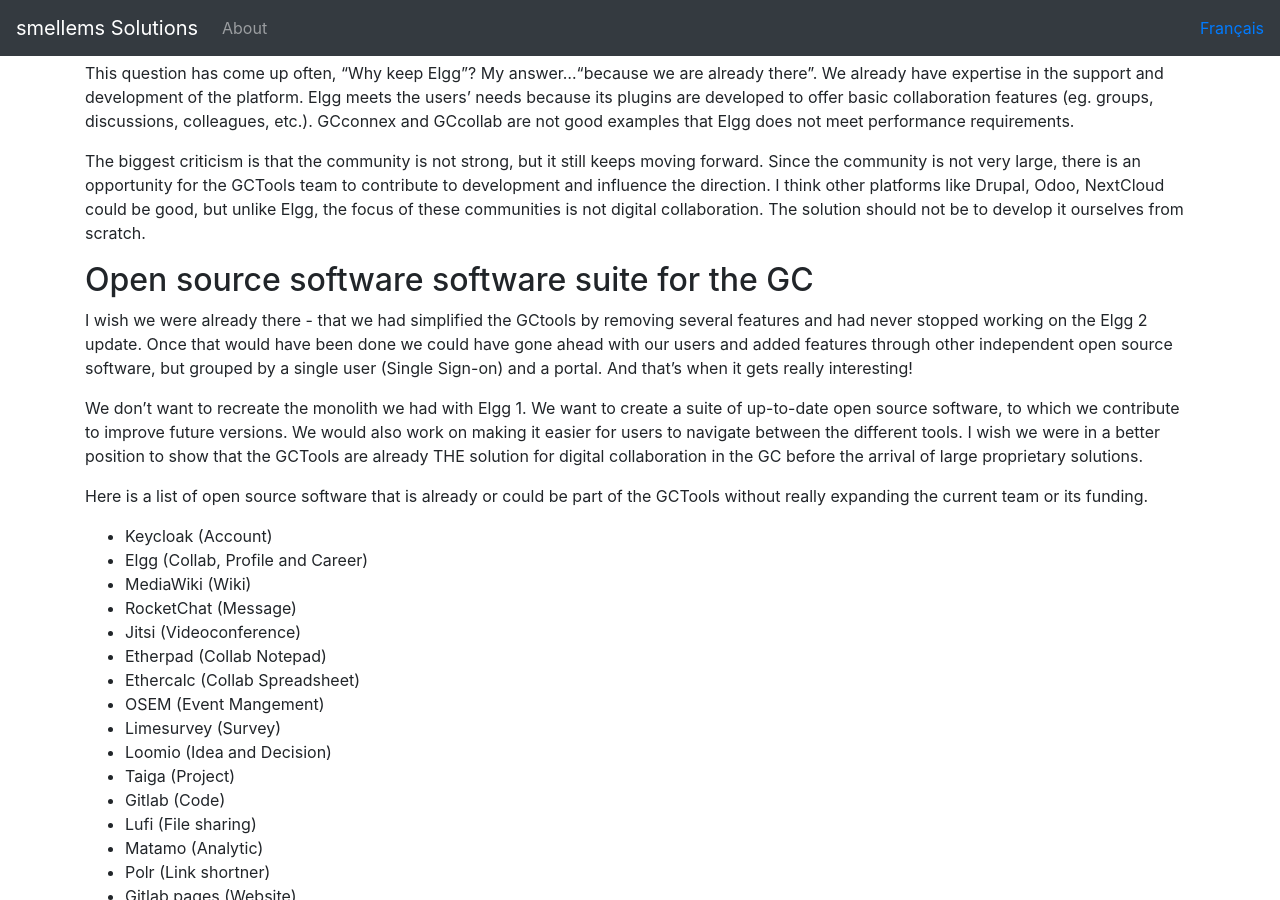
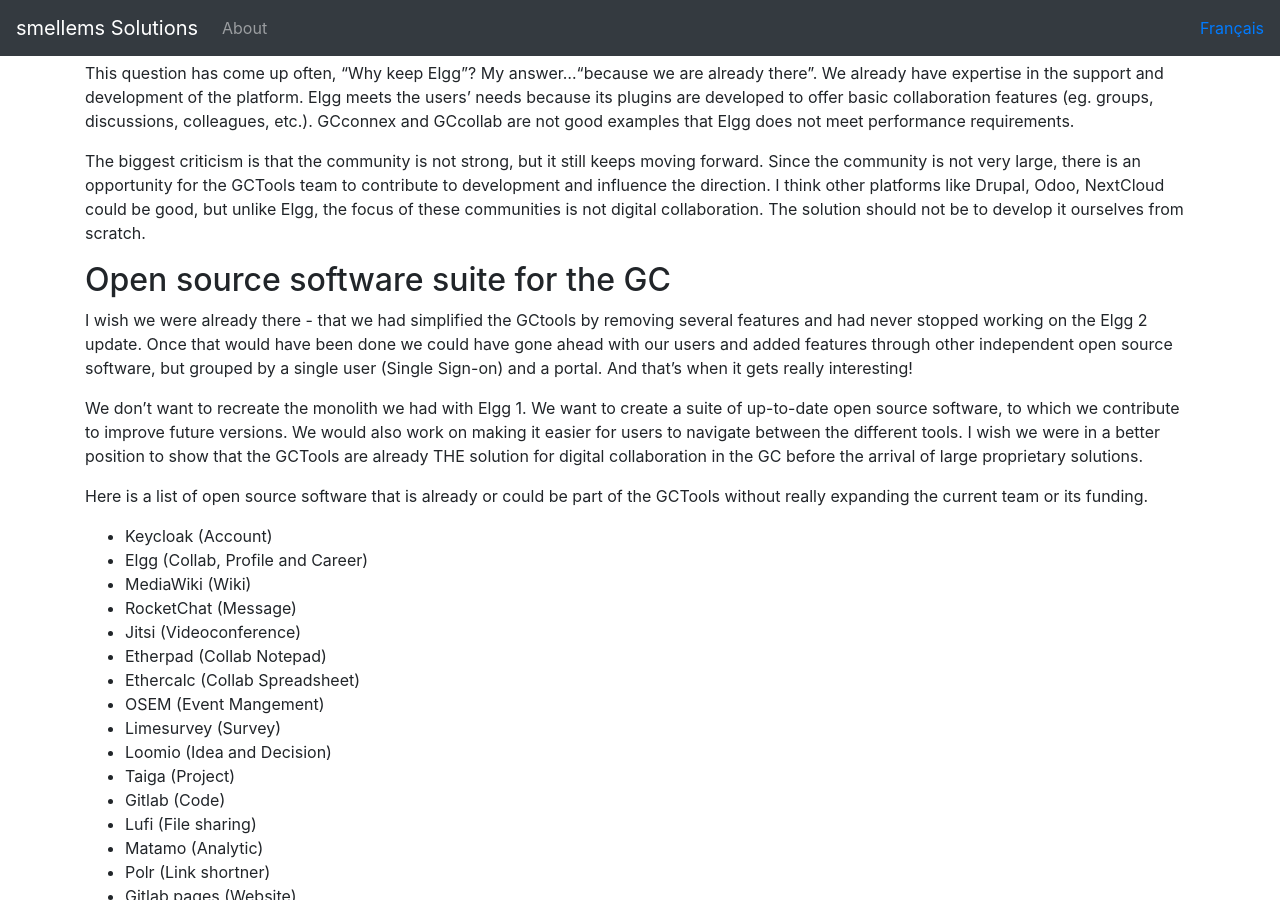
Before and after one commit to smellems/smellems.github.io, a Jekyll site: the page built from _posts/2019-02-07-The-gctools.markdown, in a window 1280 px wide and 900 px high, scrolled down 2265 px. Built offline with Jekyll 4.4.1, drawn with Linux system fonts in a browser that asks for light colours; nearby versions of some CDN libraries.

Commit message:
remove duplicate word

```diff
--- a/_posts/2019-02-07-The-gctools.markdown
+++ b/_posts/2019-02-07-The-gctools.markdown
@@ -57,7 +57,7 @@
 
 The biggest criticism is that the community is not strong, but it still keeps moving forward. Since the community is not very large, there is an opportunity for the GCTools team to contribute to development and influence the direction. I think other platforms like Drupal, Odoo, NextCloud could be good, but unlike Elgg, the focus of these communities is not digital collaboration. The solution should not be to develop it ourselves from scratch.
 
-## Open source software software suite for the GC
+## Open source software suite for the GC
 
 I wish we were already there - that we had simplified the GCtools by removing several features and had never stopped working on the Elgg 2 update. Once that would have been done we could have gone ahead with our users and added features through other independent open source software, but grouped by a single user (Single Sign-on) and a portal. And that's when it gets really interesting!
 
```
